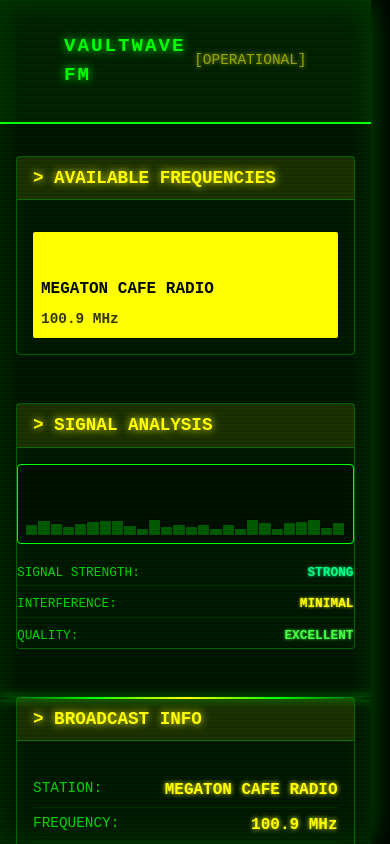
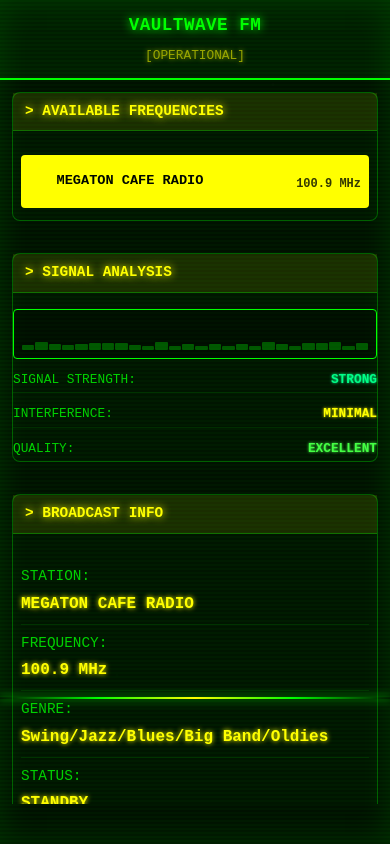
Before and after one commit to sindriax/vaultwave-fm, a Next.js app: page / in a window 390 px wide. Built offline with nearby package versions, Linux system fonts and the light colour scheme.

Commit message:
feat: update global styles for mobile responsiveness

```diff
--- a/src/app/globals.css
+++ b/src/app/globals.css
@@ -33,6 +33,11 @@ body {
   margin: 0;
   padding: 0;
   overflow-x: hidden;
+  -webkit-tap-highlight-color: transparent;
+  -webkit-touch-callout: none;
+  -webkit-user-select: none;
+  user-select: none;
+  touch-action: manipulation;
 }
 
 .pipboy-device {
@@ -816,7 +821,6 @@ input[type="range"]::-moz-range-thumb {
   min-height: calc(100vh - 160px);
 }
 
-/* News and Status Section */
 .news-and-status {
   display: flex;
   gap: 1.5rem;
@@ -1332,22 +1336,37 @@ input[type="range"]::-moz-range-thumb {
 }
 
 @media (max-width: 768px) {
+  .pip-boy-container {
+    padding: 0;
+    margin: 0;
+  }
+
   .pip-boy-screen {
-    width: 95vw;
+    width: 100vw;
+    height: 100vh;
+    border-radius: 0;
+  }
+
+  .pip-boy-header {
+    padding: 1rem 1.5rem;
+    flex-direction: column;
+    gap: 0.5rem;
+    text-align: center;
   }
 
   .pip-boy-title {
-    font-size: 1.2rem;
+    font-size: 1.3rem;
+    letter-spacing: 1px;
+  }
+
+  .pip-boy-status {
+    font-size: 0.8rem;
   }
 
   .pip-boy-content {
     padding: 1rem;
     gap: 1rem;
-  }
-
-  .news-and-status {
-    grid-template-columns: 1fr;
-    gap: 1rem;
+    height: calc(100vh - 140px);
   }
 
   .radio-grid {
@@ -1355,10 +1374,234 @@ input[type="range"]::-moz-range-thumb {
     gap: 1rem;
   }
 
+  .radio-section {
+    margin-top: 0;
+  }
+
+  .pip-boy-section {
+    margin-bottom: 1rem;
+    border-radius: 8px;
+  }
+
+  .section-title {
+    font-size: 1rem;
+    padding: 0.75rem 1rem;
+  }
+
+  .station-list {
+    padding: 0.75rem;
+  }
+
   .station-row {
+    padding: 0.75rem 0.5rem;
+    border-radius: 4px;
+    margin-bottom: 0.25rem;
+  }
+
+  .station-name {
+    font-size: 0.95rem;
+    line-height: 1.2;
+  }
+
+  .station-freq {
+    font-size: 0.85rem;
+    margin-top: 0.25rem;
+  }
+
+  .current-station {
+    padding: 0.75rem;
+  }
+
+  .info-row {
     flex-direction: column;
     align-items: flex-start;
+    gap: 0.25rem;
+    padding: 0.5rem 0;
+  }
+
+  .value {
+    max-width: 100%;
+    text-align: left;
+  }
+
+  .controls {
+    padding: 0.75rem;
+  }
+
+  .pip-boy-button {
+    padding: 1rem 1.25rem;
+    font-size: 1.1rem;
+    border-radius: 8px;
+    min-height: 60px;
+    display: flex;
+    align-items: center;
+    justify-content: center;
+  }
+
+  .pip-boy-slider {
+    height: 8px;
+    border-radius: 4px;
+  }
+
+  .pip-boy-slider::-webkit-slider-thumb {
+    width: 24px;
+    height: 24px;
+  }
+
+  .pip-boy-slider::-moz-range-thumb {
+    width: 24px;
+    height: 24px;
+  }
+
+  .waveform-container {
+    padding: 0.75rem;
+  }
+
+  .waveform-display {
+    height: 60px;
+    margin-bottom: 0.75rem;
+  }
+
+  .signal-info {
     gap: 0.5rem;
+  }
+
+  .news-terminal {
+    margin-top: 0;
+  }
+
+  .news-display {
+    padding: 0.75rem;
+    min-height: 120px;
+  }
+
+  .news-content {
+    font-size: 0.95rem;
+    line-height: 1.3;
+    min-height: 2.5rem;
+  }
+
+  .news-header {
+    margin-bottom: 0.75rem;
+    padding-bottom: 0.5rem;
+  }
+
+  .news-priority {
+    font-size: 0.75rem;
+    padding: 0.25rem 0.5rem;
+  }
+
+  .volume-control .label {
+    font-size: 0.9rem;
+    margin-bottom: 0.5rem;
+  }
+
+  .audio-stats {
+    gap: 0.75rem;
+  }
+
+  .stat-row {
+    font-size: 0.85rem;
+    gap: 0.75rem;
+  }
+
+  .stat-dot {
+    width: 10px;
+    height: 10px;
+  }
+
+  .system-status {
+    padding: 1rem;
+  }
+
+  .status-indicator {
+    font-size: 1rem;
+  }
+
+  .indicator-light {
+    width: 14px;
+    height: 14px;
+  }
+}
+
+@media (max-width: 480px) {
+  .pip-boy-header {
+    padding: 0.75rem 1rem;
+  }
+
+  .pip-boy-title {
+    font-size: 1.1rem;
+    letter-spacing: 0.5px;
+  }
+
+  .pip-boy-content {
+    padding: 0.75rem;
+    gap: 0.75rem;
+    height: calc(100vh - 120px);
+  }
+
+  .section-title {
+    font-size: 0.9rem;
+    padding: 0.5rem 0.75rem;
+  }
+
+  .station-list, .current-station, .controls, .waveform-container {
+    padding: 0.5rem;
+  }
+
+  .news-display {
+    padding: 0.5rem;
+    min-height: 100px;
+  }
+
+  .news-content {
+    font-size: 0.85rem;
+    min-height: 2rem;
+  }
+
+  .pip-boy-button {
+    padding: 0.875rem 1rem;
+    font-size: 1rem;
+    min-height: 56px;
+  }
+
+  .station-name {
+    font-size: 0.85rem;
+  }
+
+  .station-freq {
+    font-size: 0.75rem;
+  }
+
+  .waveform-display {
+    height: 50px;
+    margin-bottom: 0.5rem;
+  }
+
+  .volume-control .label {
+    font-size: 0.8rem;
+  }
+
+  .pip-boy-button {
+    -webkit-tap-highlight-color: rgba(0, 255, 0, 0.3);
+  }
+
+  .station-row {
+    -webkit-tap-highlight-color: rgba(255, 255, 0, 0.3);
+  }
+
+  .pip-boy-slider {
+    touch-action: none;
+  }
+
+  .news-and-status  {
+      flex-direction: column;
+      align-items: stretch;
+
+    }
+
+  input[type="range"] {
+    font-size: 16px;
   }
 }
 
--- a/src/app/layout.tsx
+++ b/src/app/layout.tsx
@@ -24,6 +24,13 @@ export default function RootLayout({
 }>) {
   return (
     <html lang="en">
+      <head>
+        <meta name="viewport" content="width=device-width, initial-scale=1.0, maximum-scale=1.0, user-scalable=no" />
+        <meta name="apple-mobile-web-app-capable" content="yes" />
+        <meta name="apple-mobile-web-app-status-bar-style" content="black-translucent" />
+        <meta name="mobile-web-app-capable" content="yes" />
+        <meta name="theme-color" content="#001100" />
+      </head>
       <body
         className={`${geistSans.variable} ${geistMono.variable} antialiased`}
       >
--- a/src/components/VaultRadio.tsx
+++ b/src/components/VaultRadio.tsx
@@ -110,6 +110,11 @@ export default function VaultRadio() {
             audioRef.current.volume = volume / 100;
           }
         }}
+        onLoadedData={() => {
+          if (audioRef.current) {
+            audioRef.current.volume = volume / 100;
+          }
+        }}
       >
         <source src={currentStation.audioUrl} type="audio/mpeg" />
         {currentStation.fallbackUrl && (
```
